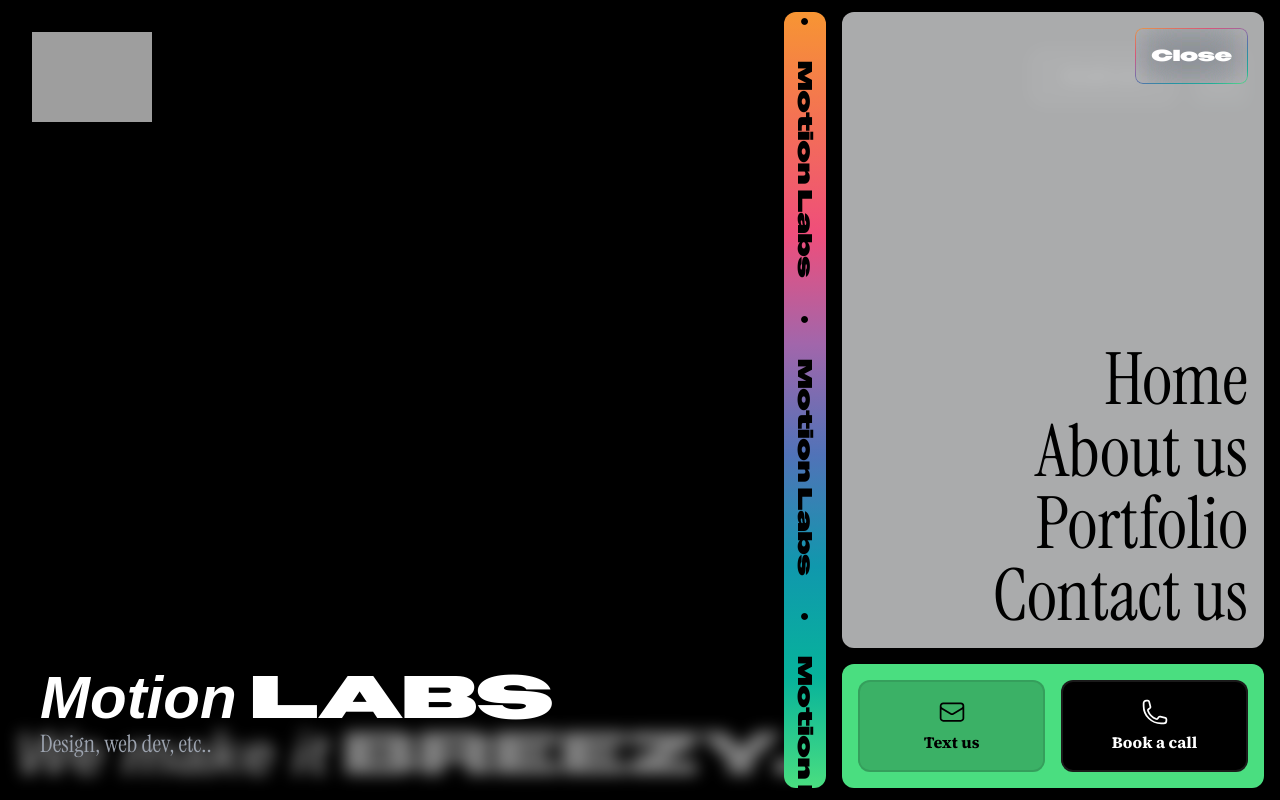
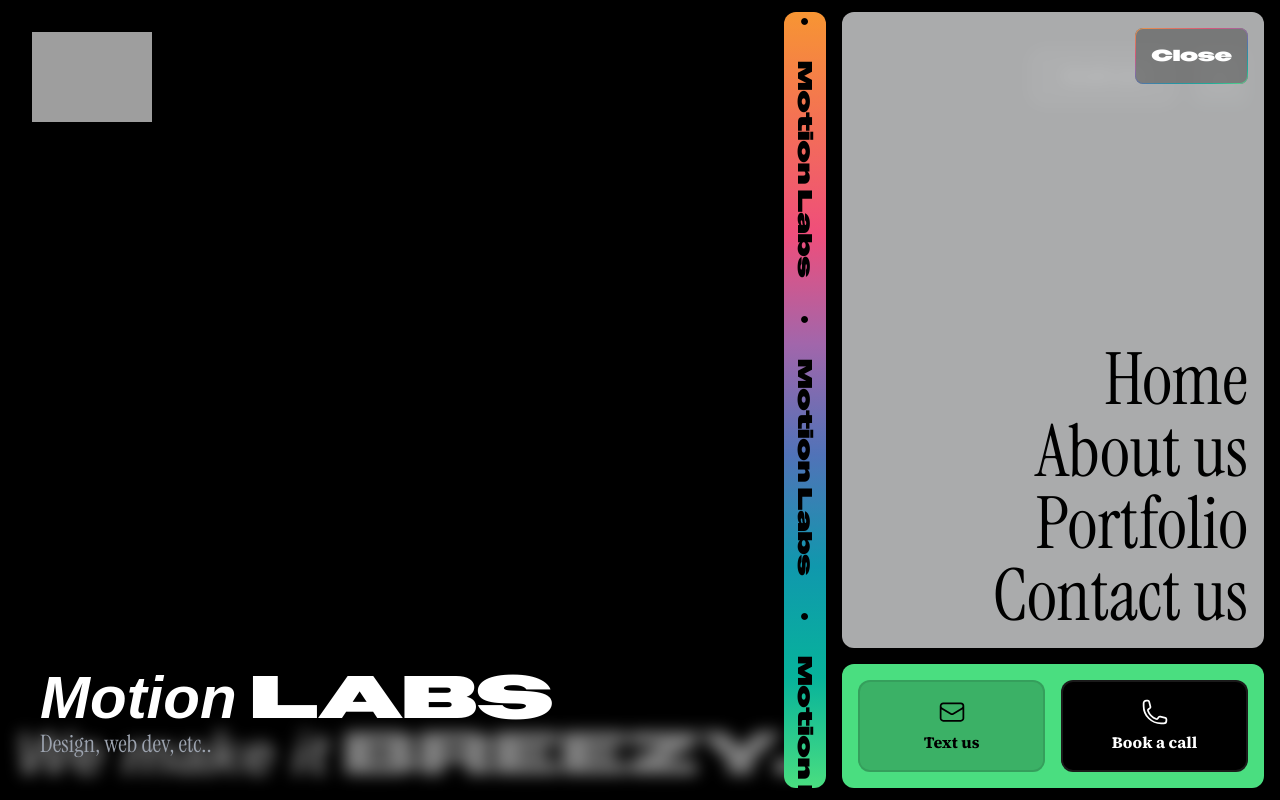
Before and after one commit to jindrahabarta/brofolio, a Next.js app: page / in a window 1280 px wide. Both pictures are taken after a click on the button "Hamburger icon open". Shown: the top 800 px of the page. Built offline with nearby package versions, Linux system fonts and the light colour scheme; grey boxes are pictures that could not be loaded; a web font is replaced by a local one.

Commit message:
nav btns

```diff
--- a/src/_components/Navigation/HamburgerIcon.tsx
+++ b/src/_components/Navigation/HamburgerIcon.tsx
@@ -33,11 +33,9 @@ const HamburgerIcon = ({
             <button
                 onClick={handleClick}
                 aria-label='Hamburger icon open'
-                className='hamburgerIcon btnFilter w-fit h-14 rounded-lg cursor-pointer flex items-center justify-center'
+                className='hamburgerIcon  bg-black/30 w-fit h-14 rounded-lg cursor-pointer flex items-center justify-center'
             >
                 <span className='font-owners'>Close</span>
-                {/* <span className='rounded-full w-8 h-[2px] bg-white/70 rotate-45 -translate-x-1/2 absolute'></span>
-                <span className='rounded-full w-8 h-[2px] bg-white/70 -rotate-45 -translate-x-1/2 absolute'></span> */}
             </button>
         )
 }
--- a/src/_components/Navigation/Navigation.tsx
+++ b/src/_components/Navigation/Navigation.tsx
@@ -124,11 +124,11 @@ const Navigation = ({ lenis }: { lenis: RefObject<Lenis | null> }) => {
             >
                 <aside
                     id='navAside'
-                    className='absolute top-0 right-0 h-screen w-full sm:w-3/5 lg:w-2/5 py-3 px-4 translate-x-full flex gap-4'
+                    className='absolute top-0 right-0 h-dvh w-full sm:w-3/5 lg:w-2/5 py-3 px-4 translate-x-full flex gap-4'
                 >
                     <RainbowBar></RainbowBar>
                     <div className='flex flex-col gap-4 w-full'>
-                        <div className='group/navMainBlock bg-gray-100/70 backdrop-blur-sm rounded-xl h-full p-4 px-4 flex flex-col justify-between'>
+                        <div className='group/navMainBlock bg-gray-100/70 backdrop-blur-sm rounded-xl h-full p-4 px-4 flex flex-col justify-between overflow-hidden'>
                             <div className='flex justify-end'>
                                 <HamburgerIcon
                                     handleClick={closeMenu}
--- a/src/_components/Navigation/style.css
+++ b/src/_components/Navigation/style.css
@@ -17,6 +17,12 @@
     bottom: 0;
     border-radius: 0.5rem;
     padding: 1px;
+
+    -webkit-mask: linear-gradient(#fff 0 0) content-box,
+        linear-gradient(#fff 0 0);
+    mask: linear-gradient(#fff 0 0) content-box, linear-gradient(#fff 0 0);
+
+    mask-composite: exclude;
     background: linear-gradient(
         160deg,
         rgb(247, 149, 51),
@@ -28,11 +34,6 @@
         rgb(7, 179, 155),
         rgb(74 222 128)
     );
-
-    -webkit-mask: linear-gradient(#fff 0 0) content-box,
-        linear-gradient(#fff 0 0);
-    mask: linear-gradient(#fff 0 0) content-box, linear-gradient(#fff 0 0);
-    mask-composite: exclude;
     z-index: -1;
     filter: saturate(0.8);
 
@@ -46,7 +47,6 @@
 
 .hamburgerIcon::before {
     content: '';
-
     background: linear-gradient(
         160deg,
         rgb(247, 149, 51),
@@ -65,11 +65,34 @@
     filter: blur(15px);
     opacity: 0;
     transition: all;
-    transition-duration: 0.4s;
+    transition-duration: 0.2s;
 }
 
 .hamburgerIcon:hover::before {
     opacity: 0.4;
+    animation: navEffect 5s linear infinite;
+}
+
+@keyframes navEffect {
+    0% {
+        opacity: 0;
+        filter: blur(15px);
+    }
+    20% {
+        opacity: 0.4;
+        filter: blur(18px);
+    }
+    40% {
+        opacity: 0.5;
+        filter: blur(20px);
+    }
+    80% {
+        opacity: 0.3;
+    }
+    100% {
+        opacity: 0;
+        filter: blur(15px);
+    }
 }
 
 /*Navbar rainbow bar*/
```
